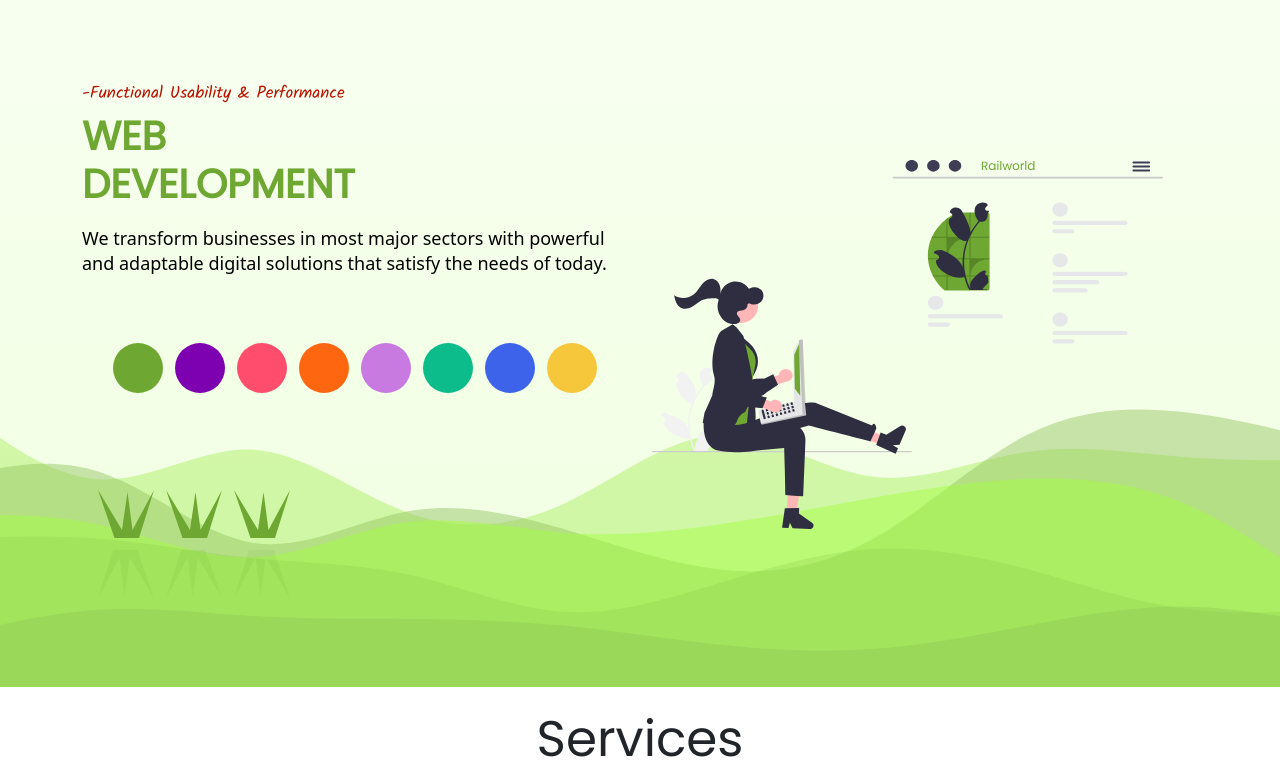
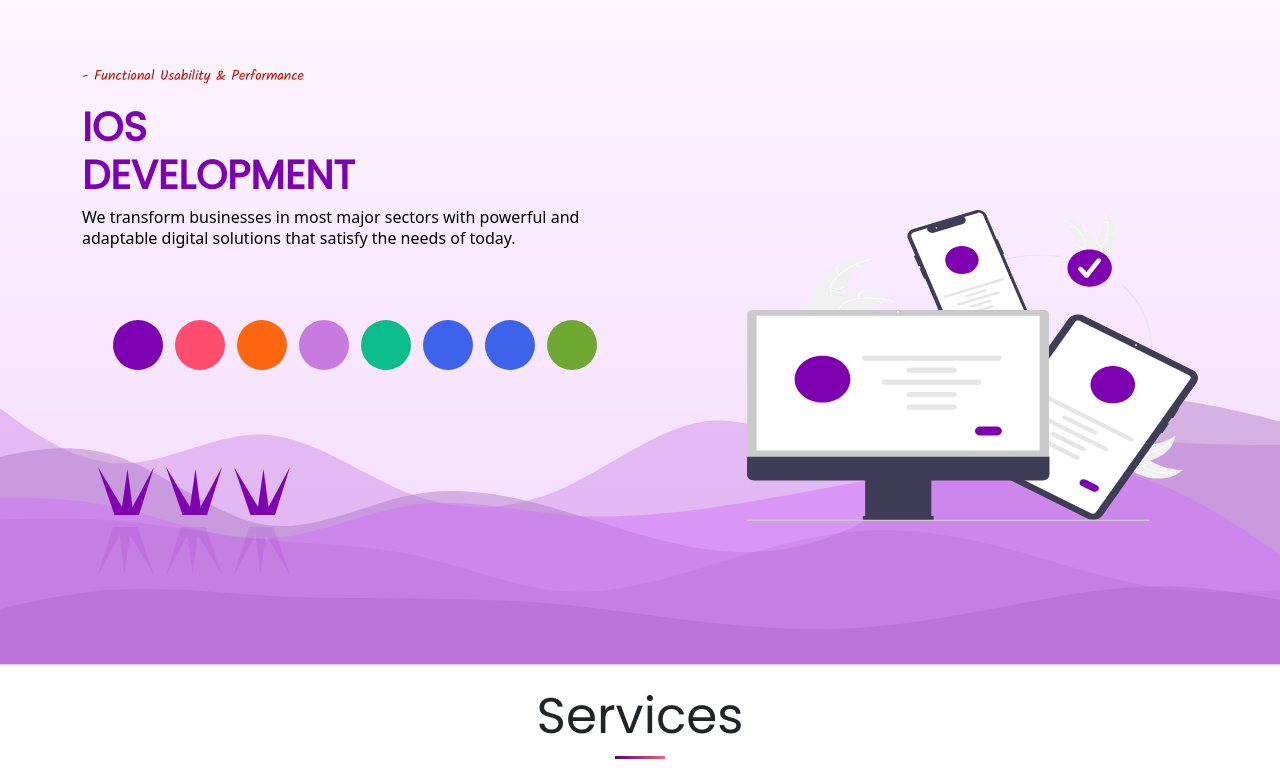
Before and after one commit to AkashPathak1808/OMS, an Angular app: page / in a window 1280 px wide. Shown: the top 777 px of the page. Built offline with nearby package versions, Linux system fonts and the light colour scheme.

Commit message:
new updates

```diff
--- a/src/app/app.component.html
+++ b/src/app/app.component.html
@@ -1,5 +1,5 @@
 <router-outlet></router-outlet>
-<app-web-development></app-web-development>
+<!-- <app-web-development></app-web-development> -->
 <app-ios-development></app-ios-development>
 <!-- <software-development></software-development> -->
 <router-outlet></router-outlet>
```
